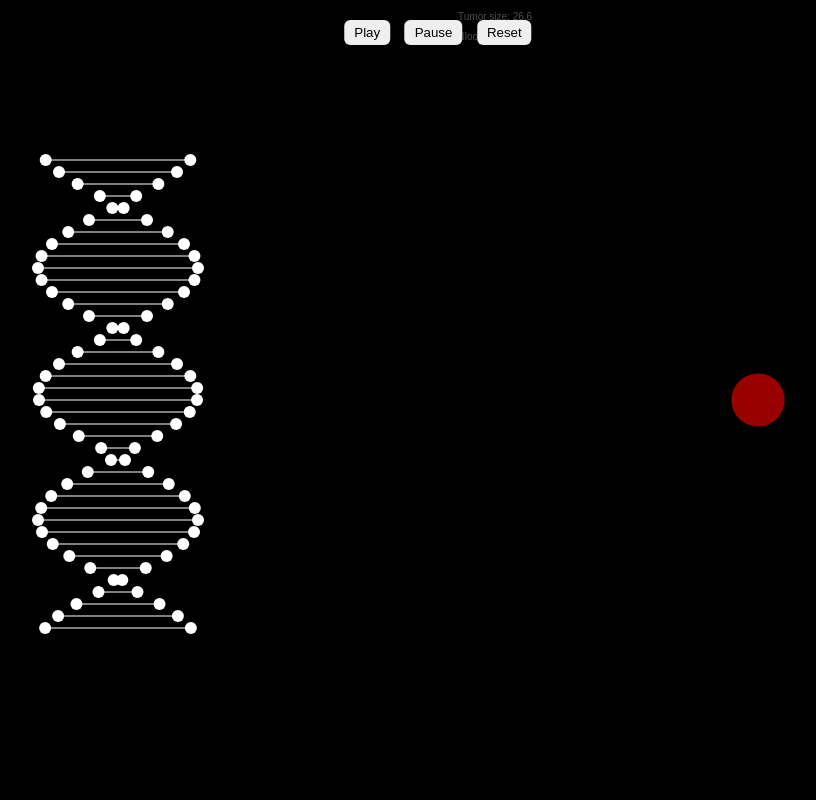
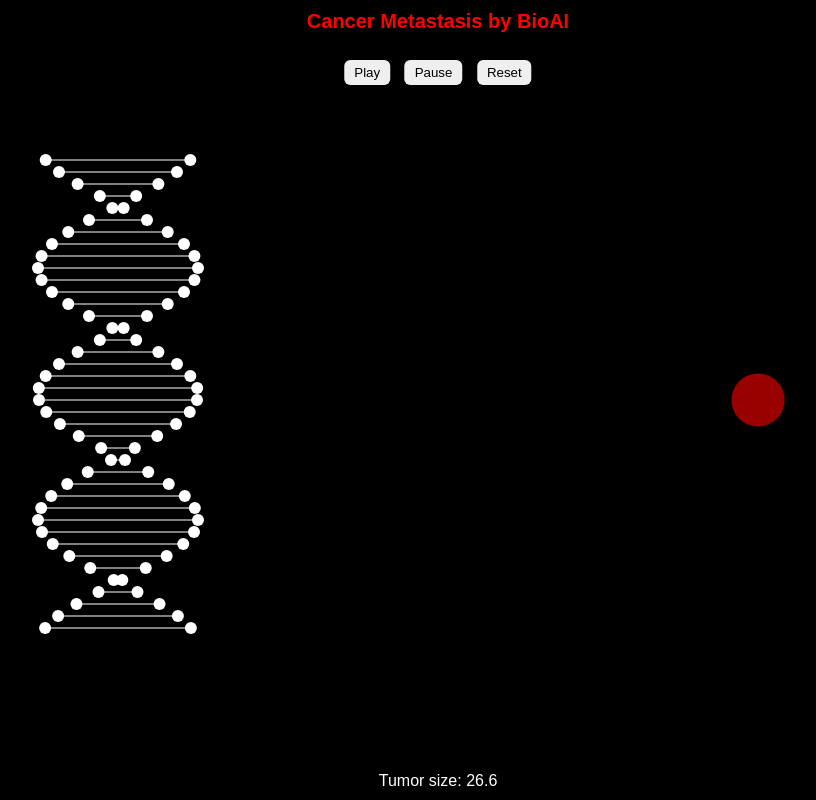
Before and after one commit to avisinha1711-bi/BioAI, a plain HTML site: page index.html in a window 1280 px wide. Shown: the whole page, without its empty margins (202-1018 px from the left). Drawn offline with Linux system fonts and the light colour scheme.

Commit message:
Update index.html

```diff
--- a/index.html
+++ b/index.html
@@ -6,9 +6,13 @@
 <style>
   body { margin: 0; display: flex; background: black; color: white; font-family: Arial; }
   #dnaCanvas, #cancerCanvas { flex: 1; height: 100vh; display: block; }
-  #controls { position: absolute; top: 10px; left: 50%; transform: translateX(-50%);
+  #controls { position: absolute; top: 50px; left: 50%; transform: translateX(-50%);
               background: rgba(0,0,0,0.7); padding: 10px 15px; border-radius: 10px; }
   button { margin: 0 5px; padding: 5px 10px; border: none; border-radius: 6px; cursor: pointer; }
+  #header { position: absolute; top: 10px; left: 50%; transform: translateX(-50%);
+            font-size: 20px; font-weight: bold; color: red; }
+  #footer { position: absolute; bottom: 10px; left: 50%; transform: translateX(-50%);
+            font-size: 16px; color: white; }
 </style>
 </head>
 <body>
@@ -16,11 +20,13 @@
 <canvas id="dnaCanvas"></canvas>
 <canvas id="cancerCanvas"></canvas>
 
+<div id="header">Cancer Metastasis by BioAI</div>
 <div id="controls">
   <button onclick="play()">Play</button>
   <button onclick="pause()">Pause</button>
   <button onclick="resetSim()">Reset</button>
 </div>
+<div id="footer">Tumor size: <span id="tumorSizeVal">10</span></div>
 
 <script>
 // ===== DNA HELIX ANIMATION =====
@@ -94,6 +100,7 @@ class Vessel {
 function resetSim(){
   tumorSize=10;
   vessels=[];
+  document.getElementById("tumorSizeVal").textContent = tumorSize.toFixed(1);
 }
 function play(){ running=true; }
 function pause(){ running=false; }
@@ -120,10 +127,8 @@ function updateCancer(){
   // draw/grow vessels
   vessels.forEach(v=>{ v.grow(); v.draw(); });
 
-  // stats
-  ctx.fillStyle="white";
-  ctx.fillText("Tumor size: "+tumorSize.toFixed(1),20,20);
-  ctx.fillText("Blood vessels: "+vessels.length,20,40);
+  // update footer size display
+  document.getElementById("tumorSizeVal").textContent = tumorSize.toFixed(1);
 }
 setInterval(updateCancer,30);
 
```
